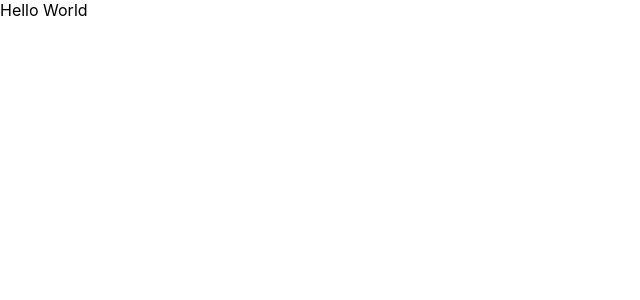
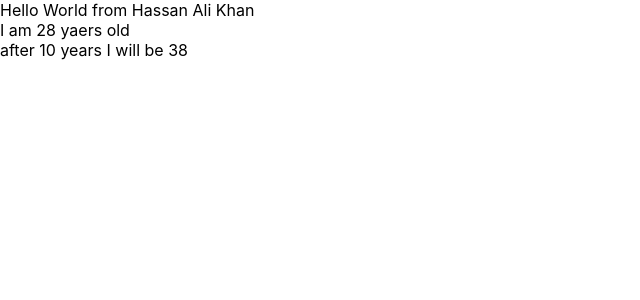
Before and after one commit to hassan-ak/bootcamp2020c03, a React (Create React App) app: page / in a window 1280 px wide. Shown: the top 300 px of the page, without its empty margins (0-640 px from the left). Built offline with nearby package versions, Linux system fonts and the light colour scheme.

Commit message:
update App.js and index.js fro props

```diff
--- a/src/App.js
+++ b/src/App.js
@@ -1,11 +1,28 @@
 import './App.css';
 
-function App() {
+// Step 02 using props to display some data
+function App(props) {
   return (
     <div>
-      Hello World
+      {/* using simple props */}
+      Hello World from {props.name}
+      <br/>
+      {/* using number in props as a string */}
+      I am {props.age} yaers old
+      <br/>
+      {/* using number in props as a integer */}
+      after 10 years I will be {props.age1+10}
     </div>
   );
 }
 
+// // Step 01 displaying some text using app.js
+// function App() {
+//   return (
+//     <div>
+//       Hello World
+//     </div>
+//   );
+// }
+
 export default App;
--- a/src/index.js
+++ b/src/index.js
@@ -5,7 +5,7 @@ import App from './App';
 
 ReactDOM.render(
   <React.StrictMode>
-    <App />
+    <App name="Hassan Ali Khan" age="28" age1={28}/>
   </React.StrictMode>,
   document.getElementById('root')
 );
```
